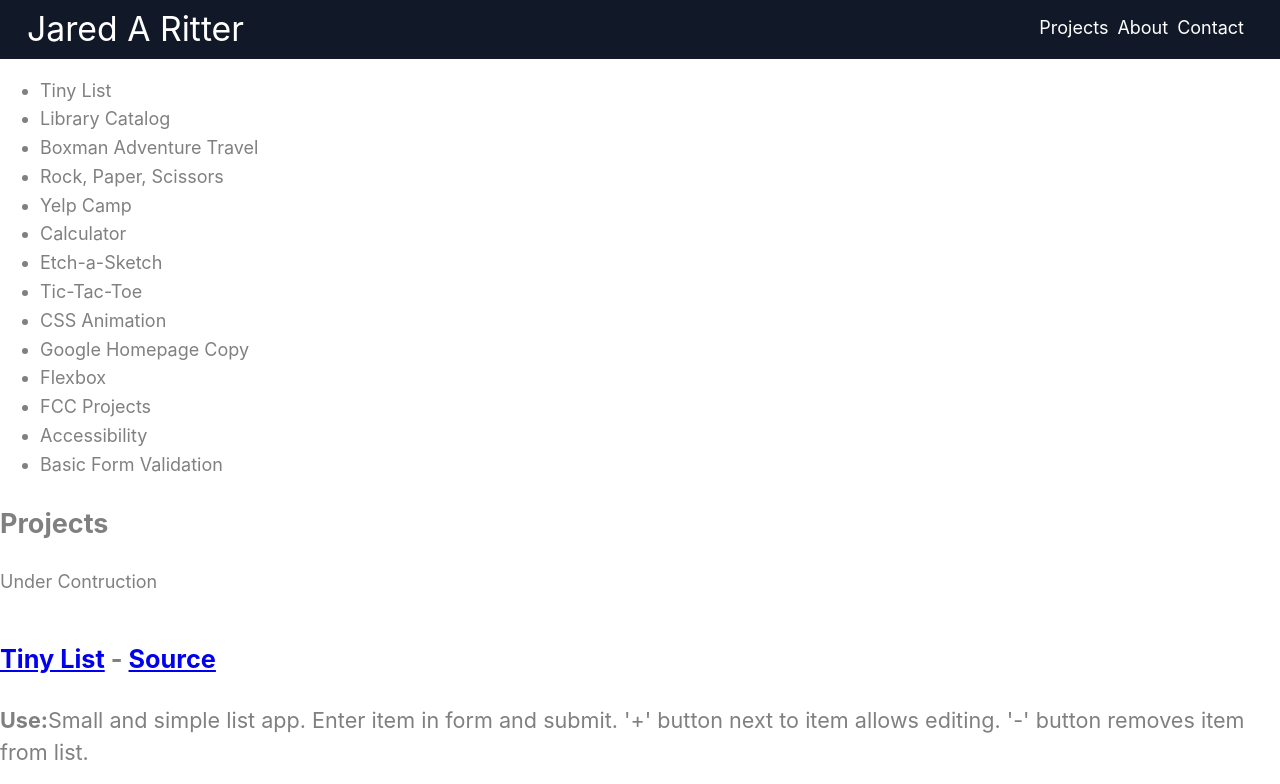
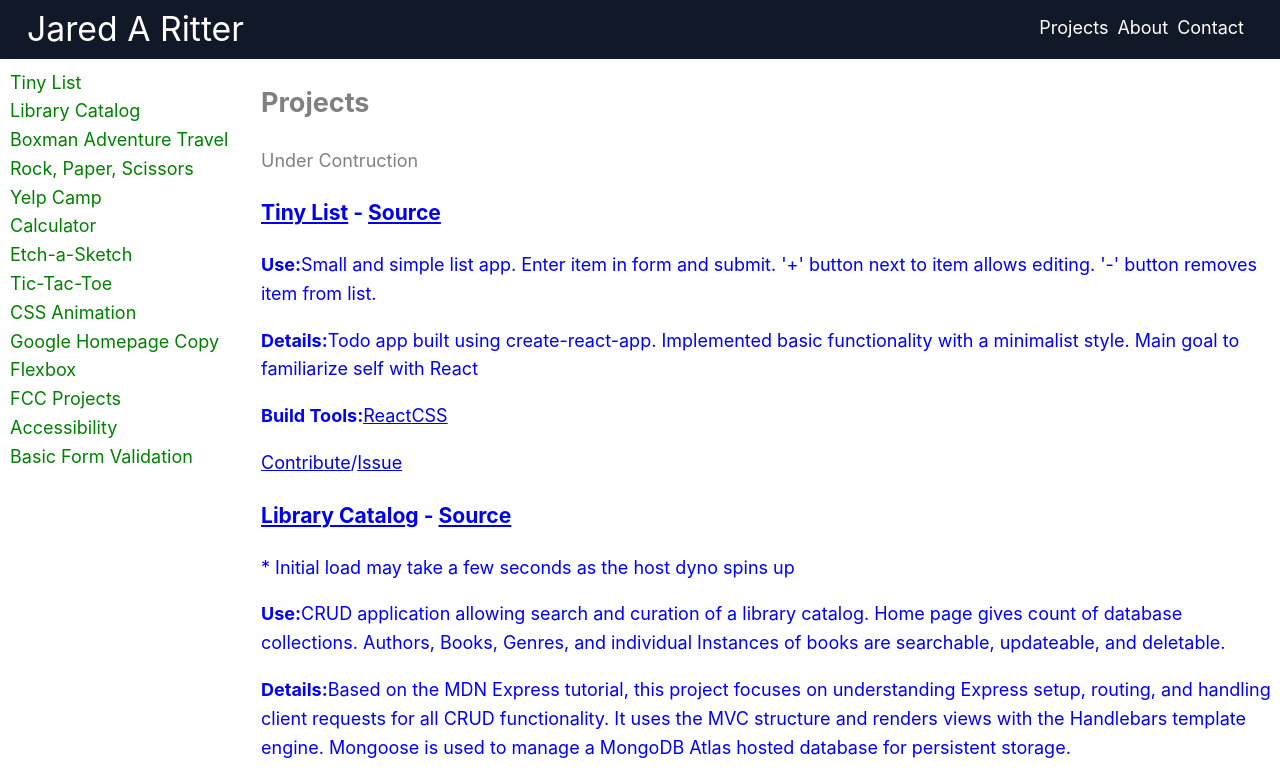
Before and after one commit to jaredaritter/jared-portfolio, a Next.js app: page /projects in a window 1280 px wide. Shown: the top 784 px of the page. Built offline with nearby package versions, Linux system fonts and the light colour scheme.

Commit message:
Update projects styling and convert to css-in-js from modules.

```diff
--- a/components/project-list.js
+++ b/components/project-list.js
@@ -2,7 +2,7 @@ import utilStyles from '../styles/utils.module.css';
 
 export default function ProjectList({ projects }) {
   return (
-    <div className={`${utilStyles.headingMd} ${utilStyles.padding1px}`}>
+    <div className="listContainer">
       {projects.map(({ id, title, url, comment, use, details, tools }) => (
         // <li className={utilStyles.listItem} key={id}>
         //   {title}
@@ -38,6 +38,19 @@ export default function ProjectList({ projects }) {
           </p>
         </section>
       ))}
+      <style jsx>
+        {`
+          .listContainer {
+            color: blue;
+            flex: 1 0 auto;
+          }
+        `}
+      </style>
     </div>
   );
 }
+
+// ARCHIVED CODE EXAMPLE
+{
+  /* <div className={`${utilStyles.headingMd} ${utilStyles.padding1px}`}> */
+}
--- a/components/sidebar.js
+++ b/components/sidebar.js
@@ -1,11 +1,24 @@
 export default function Sidebar({ projects }) {
   return (
     <nav>
-      <ul>
-        {projects.map(({ id, title }) => (
-          <li key={id}>{title}</li>
-        ))}
-      </ul>
+      {projects.map(({ id, title }) => (
+        <li key={id}>{title}</li>
+      ))}
+      <style jsx>
+        {`
+          nav {
+            color: green;
+            flex-shrink: 0;
+            width: 20vw;
+            margin-right: 5px;
+            padding: 10px;
+          }
+
+          li {
+            list-style-type: none;
+          }
+        `}
+      </style>
     </nav>
   );
 }
--- a/pages/projects.js
+++ b/pages/projects.js
@@ -1,7 +1,6 @@
 import Head from 'next/head';
 import Layout, { siteTitle } from '../components/layout';
 import utilStyles from '../styles/utils.module.css';
-import styles from '../styles/projects.module.css';
 import { getProjectData } from '../lib/projects';
 import Sidebar from '../components/sidebar';
 import ProjectList from '../components/project-list';
@@ -13,7 +12,7 @@ export default function Projects({ allProjectData }) {
       <Head>
         <title>{siteTitle}</title>
       </Head>
-      <div className={styles.projectsContainer}>
+      <div className="projectsContainer">
         <Sidebar projects={projects} />
         <main>
           <h2>Projects</h2>
@@ -23,6 +22,14 @@ export default function Projects({ allProjectData }) {
           <ProjectList projects={projects} />
         </main>
       </div>
+      <style jsx>
+        {`
+          .projectsContainer {
+            color: gray;
+            display: flex;
+          }
+        `}
+      </style>
     </Layout>
   );
 }
--- a/styles/projects.module.css
+++ /dev/null
@@ -1,3 +0,0 @@
-.projectsContainer {
-  color: gray;
-}
```
